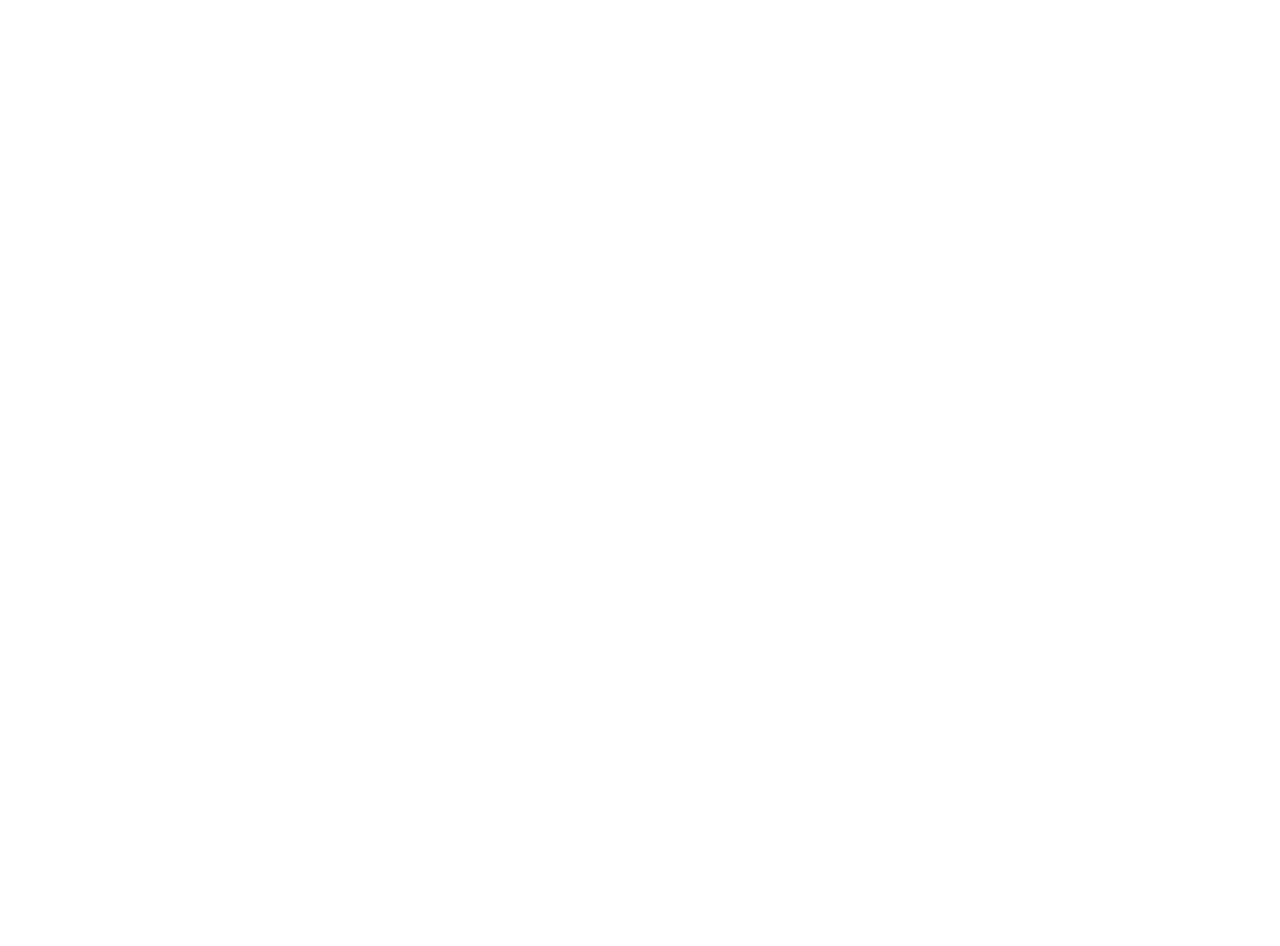
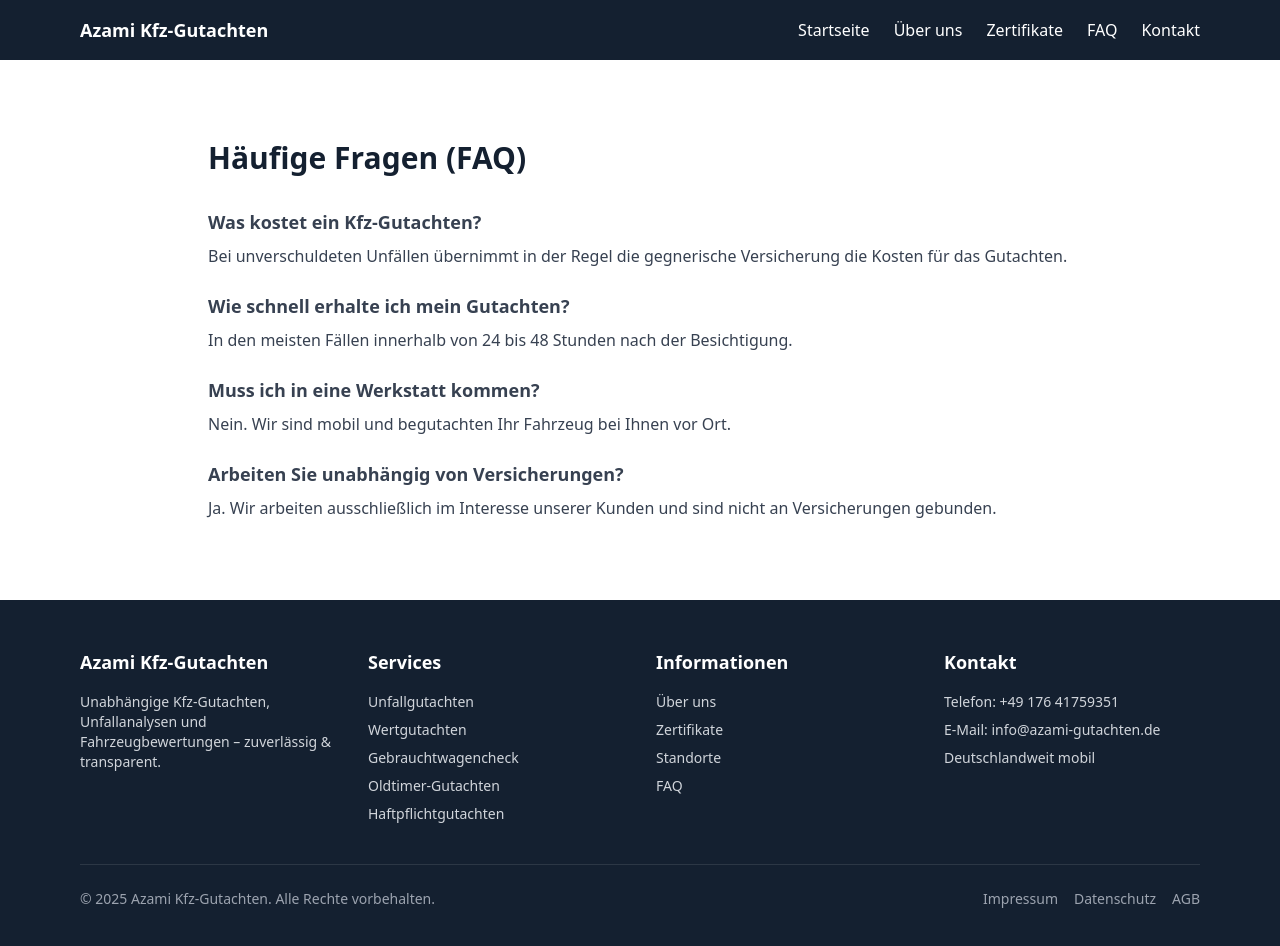
Before and after one commit to Mo-167/azami-kfz-gutachten, a React (Vite) app: page /faq in a window 1280 px wide. Before the commit this address had no page. Shown: the top 946 px of the page. Before the commit the page ends 800 px from the top, so only its background shows below. Built offline with nearby package versions, Linux system fonts and the light colour scheme.

Commit message:
Footer: Services ergänzt & Standorte-Seite hinzugefügt

```diff
--- a/src/App.tsx
+++ b/src/App.tsx
@@ -1,22 +1,32 @@
 import { BrowserRouter, Routes, Route } from "react-router-dom";
 
+import Layout from "./components/Layout";
 import Home from "./pages/Home";
 import Datenschutz from "./pages/Datenschutz";
 import Impressum from "./pages/Impressum";
 import AGB from "./pages/AGB";
 import UeberUns from "./pages/UeberUns";
 import Zertifikate from "./pages/Zertifikate";
+import FAQ from "./pages/FAQ";
+import Standorte from "./pages/Standorte";
+
+
 
 function App() {
   return (
     <BrowserRouter>
       <Routes>
-        <Route path="/" element={<Home />} />
-        <Route path="/datenschutz" element={<Datenschutz />} />
-        <Route path="/impressum" element={<Impressum />} />
-        <Route path="/agb" element={<AGB />} />
-        <Route path="/ueber-uns" element={<UeberUns />} />
-        <Route path="/zertifikate" element={<Zertifikate />} />
+        {/* Layout-Wrapper */}
+        <Route element={<Layout />}>
+          <Route path="/" element={<Home />} />
+          <Route path="/ueber-uns" element={<UeberUns />} />
+          <Route path="/zertifikate" element={<Zertifikate />} />
+          <Route path="/faq" element={<FAQ />} />
+          <Route path="/datenschutz" element={<Datenschutz />} />
+          <Route path="/impressum" element={<Impressum />} />
+          <Route path="/agb" element={<AGB />} />
+          <Route path="/standorte" element={<Standorte />} />
+        </Route>
       </Routes>
     </BrowserRouter>
   );
--- a/src/components/Footer.tsx
+++ b/src/components/Footer.tsx
@@ -1,54 +1,30 @@
-import { PhoneCall, Mail, MapPin, Shield } from "lucide-react";
+import { Link } from "react-router-dom";
 
 export default function Footer() {
   return (
-    <footer className="bg-footerBg text-gray-300 pt-16 pb-10 px-6">
-      <div className="max-w-7xl mx-auto">
+    <footer className="bg-heroBg text-white">
+      <div className="max-w-6xl mx-auto px-4 py-12">
 
-        {/* GRID: 4 SPALTEN */}
-        <div className="grid md:grid-cols-4 gap-12">
+        {/* Oberer Bereich */}
+        <div className="grid gap-8 md:grid-cols-4">
 
-          {/* SPALTE 1 – LOGO + TEXT + SOCIAL */}
+          {/* Firma */}
           <div>
-            <div className="flex items-center gap-2 mb-4">
-              <Shield className="text-iconBlue" size={26} />
-              <h3 className="text-white text-xl font-semibold">
-                KFZ-Gutachten Pro
-              </h3>
-            </div>
-
-            <p className="text-gray-400 text-sm leading-relaxed">
-              Ihr zertifizierter Partner für professionelle Kfz-Gutachten
-              bundesweit. Schnell, zuverlässig und anerkannt.
+            <h3 className="font-semibold text-lg mb-4">
+              Azami Kfz-Gutachten
+            </h3>
+            <p className="text-sm text-gray-300">
+              Unabhängige Kfz-Gutachten, Unfallanalysen und
+              Fahrzeugbewertungen – zuverlässig & transparent.
             </p>
-
-            {/* SOCIAL ICONS */}
-            <div className="flex gap-3 mt-5">
-              <a
-                href="#"
-                className="bg-[#1F2A3A] p-2 rounded-lg hover:bg-iconBlue transition"
-              >
-                <i className="fa-brands fa-facebook text-white"></i>
-              </a>
-              <a
-                href="#"
-                className="bg-[#1F2A3A] p-2 rounded-lg hover:bg-iconBlue transition"
-              >
-                <i className="fa-brands fa-twitter text-white"></i>
-              </a>
-              <a
-                href="#"
-                className="bg-[#1F2A3A] p-2 rounded-lg hover:bg-iconBlue transition"
-              >
-                <i className="fa-brands fa-linkedin-in text-white"></i>
-              </a>
-            </div>
           </div>
 
-          {/* SPALTE 2 – SERVICES */}
+          {/* Services */}
           <div>
-            <h4 className="text-white text-lg font-semibold mb-4">Services</h4>
-            <ul className="space-y-2 text-sm">
+            <h3 className="font-semibold text-lg mb-4">
+              Services
+            </h3>
+            <ul className="space-y-2 text-sm text-gray-300">
               <li>Unfallgutachten</li>
               <li>Wertgutachten</li>
               <li>Gebrauchtwagencheck</li>
@@ -57,64 +33,70 @@ export default function Footer() {
             </ul>
           </div>
 
-          {/* SPALTE 3 – INFORMATIONEN */}
+          {/* Informationen */}
           <div>
-            <h4 className="text-white text-lg font-semibold mb-4">Informationen</h4>
-            <ul className="space-y-2 text-sm">
-              <li>Über uns</li>
-              <li>Zertifikate</li>
-              <li>Referenzen</li>
-              <li>FAQ</li>
-              <li>Blog</li>
+            <h3 className="font-semibold text-lg mb-4">
+              Informationen
+            </h3>
+            <ul className="space-y-2 text-sm text-gray-300">
+              <li>
+                <Link to="/ueber-uns" className="hover:text-iconBlue transition">
+                  Über uns
+                </Link>
+              </li>
+              <li>
+                <Link to="/zertifikate" className="hover:text-iconBlue transition">
+                  Zertifikate
+                </Link>
+              </li>
+              <li>
+                <Link to="/standorte" className="hover:text-iconBlue transition">
+                  Standorte
+                </Link>
+              </li>
+              <li>
+                <Link to="/faq" className="hover:text-iconBlue transition">
+                  FAQ
+                </Link>
+              </li>
             </ul>
           </div>
 
-          {/* SPALTE 4 – KONTAKT */}
+          {/* Kontakt */}
           <div>
-            <h4 className="text-white text-lg font-semibold mb-4">Kontakt</h4>
+            <h3 className="font-semibold text-lg mb-4">
+              Kontakt
+            </h3>
+            <ul className="space-y-2 text-sm text-gray-300">
+              <li>Telefon: +49 176 41759351</li>
+              <li>E-Mail: info@azami-gutachten.de</li>
+              <li>Deutschlandweit mobil</li>
+            </ul>
+          </div>
 
-            {/* Telefon */}
-            <div className="flex gap-3 mb-4">
-              <PhoneCall className="text-iconBlue" size={20} />
-              <div>
-                <p className="text-sm text-white">+49 (0) 1521 234 5678</p>
-                <p className="text-xs text-gray-400">24/7 Hotline</p>
-              </div>
-            </div>
+        </div>
 
-            {/* Email */}
-            <div className="flex gap-3 mb-4">
-              <Mail className="text-iconBlue" size={20} />
-              <div>
-                <p className="text-sm text-white">info@azami-gutachten.de</p>
-              </div>
-            </div>
+        {/* Trennlinie */}
+        <div className="border-t border-white/10 mt-10 pt-6">
+          <div className="flex flex-col md:flex-row items-center justify-between gap-4 text-sm text-gray-400">
+            <p>
+              © {new Date().getFullYear()} Azami Kfz-Gutachten. Alle Rechte vorbehalten.
+            </p>
 
-            {/* Adresse */}
-            <div className="flex gap-3">
-              <MapPin className="text-iconBlue" size={20} />
-              <div>
-                <p className="text-sm text-white">Hauptstraße 123</p>
-                <p className="text-sm text-white">12345 Berlin</p>
-              </div>
+            <div className="flex gap-4">
+              <Link to="/impressum" className="hover:text-iconBlue transition">
+                Impressum
+              </Link>
+              <Link to="/datenschutz" className="hover:text-iconBlue transition">
+                Datenschutz
+              </Link>
+              <Link to="/agb" className="hover:text-iconBlue transition">
+                AGB
+              </Link>
             </div>
           </div>
         </div>
 
-        {/* LINIE */}
-        <div className="border-t border-gray-700 mt-12 pt-6"></div>
-
-        {/* UNTERER BEREICH */}
-        <div className="flex flex-col md:flex-row justify-between text-sm text-gray-500 gap-4">
-          <p>© 2025 Azami KFZ-Gutachten. Alle Rechte vorbehalten.</p>
-
-          <div className="flex gap-6">
-            <a href="#" className="hover:text-white transition">Impressum</a>
-            <a href="#" className="hover:text-white transition">Datenschutz</a>
-            <a href="#" className="hover:text-white transition">AGB</a>
-            <a href="#" className="hover:text-white transition">Cookie-Einstellungen</a>
-          </div>
-        </div>
       </div>
     </footer>
   );
--- /dev/null
+++ b/src/components/Layout.tsx
@@ -0,0 +1,15 @@
+import { Outlet } from "react-router-dom";
+import Navbar from "./Navbar";
+import Footer from "./Footer";
+
+export default function Layout() {
+  return (
+    <>
+      <Navbar />
+      <main>
+        <Outlet />
+      </main>
+      <Footer />
+    </>
+  );
+}
--- /dev/null
+++ b/src/components/Navbar.tsx
@@ -0,0 +1,35 @@
+import { Link } from "react-router-dom";
+
+export default function Navbar() {
+  return (
+    <header className="bg-heroBg text-white">
+      <div className="max-w-6xl mx-auto px-4 py-4 flex items-center justify-between">
+        {/* Logo / Name */}
+        <Link to="/" className="font-bold text-lg">
+          Azami Kfz-Gutachten
+        </Link>
+
+        {/* Navigation */}
+        <nav className="flex gap-6 text-sm md:text-base">
+          <Link to="/" className="hover:text-iconBlue transition">
+            Startseite
+          </Link>
+          <Link to="/ueber-uns" className="hover:text-iconBlue transition">
+            Über uns
+          </Link>
+          <Link to="/zertifikate" className="hover:text-iconBlue transition">
+            Zertifikate
+          </Link>
+          <Link to="/faq" className="hover:text-iconBlue transition">
+            FAQ
+          </Link>
+
+          {/* Kontakt ist ein Abschnitt auf der Startseite */}
+          <a href="/#contact" className="hover:text-iconBlue transition">
+            Kontakt
+          </a>
+        </nav>
+      </div>
+    </header>
+  );
+}
--- /dev/null
+++ b/src/pages/FAQ.tsx
@@ -0,0 +1,50 @@
+export default function FAQ() {
+  return (
+    <div className="max-w-4xl mx-auto py-20 px-4">
+      <h1 className="text-3xl font-bold text-heroBg mb-8">
+        Häufige Fragen (FAQ)
+      </h1>
+
+      <div className="space-y-6 text-gray-700">
+        <div>
+          <h3 className="font-semibold text-lg">
+            Was kostet ein Kfz-Gutachten?
+          </h3>
+          <p className="mt-2">
+            Bei unverschuldeten Unfällen übernimmt in der Regel die gegnerische
+            Versicherung die Kosten für das Gutachten.
+          </p>
+        </div>
+
+        <div>
+          <h3 className="font-semibold text-lg">
+            Wie schnell erhalte ich mein Gutachten?
+          </h3>
+          <p className="mt-2">
+            In den meisten Fällen innerhalb von 24 bis 48 Stunden nach der
+            Besichtigung.
+          </p>
+        </div>
+
+        <div>
+          <h3 className="font-semibold text-lg">
+            Muss ich in eine Werkstatt kommen?
+          </h3>
+          <p className="mt-2">
+            Nein. Wir sind mobil und begutachten Ihr Fahrzeug bei Ihnen vor Ort.
+          </p>
+        </div>
+
+        <div>
+          <h3 className="font-semibold text-lg">
+            Arbeiten Sie unabhängig von Versicherungen?
+          </h3>
+          <p className="mt-2">
+            Ja. Wir arbeiten ausschließlich im Interesse unserer Kunden und
+            sind nicht an Versicherungen gebunden.
+          </p>
+        </div>
+      </div>
+    </div>
+  );
+}
--- a/src/pages/Home.tsx
+++ b/src/pages/Home.tsx
@@ -3,7 +3,6 @@ import Services from "../components/Services";
 import Certificates from "../components/Certificates";
 import Examples from "../components/Examples";
 import Contact from "../components/Contact";
-import Footer from "../components/Footer";
 
 export default function Home() {
   return (
@@ -13,7 +12,6 @@ export default function Home() {
       <Certificates />
       <Examples />
       <Contact />
-      <Footer />
     </>
   );
 }
--- /dev/null
+++ b/src/pages/Standorte.tsx
@@ -0,0 +1,21 @@
+export default function Standorte() {
+  return (
+    <div className="max-w-4xl mx-auto py-20 px-4">
+      <h1 className="text-3xl font-bold text-heroBg mb-6">
+        Unsere Standorte
+      </h1>
+
+      <p className="text-gray-700 mb-6">
+        Wir sind deutschlandweit für Sie im Einsatz. Unsere Schwerpunkte
+        liegen aktuell in folgenden Regionen:
+      </p>
+
+      <ul className="list-disc list-inside text-gray-700 space-y-2">
+        <li>München & Umgebung</li>
+        <li>Frankfurt am Main & Umgebung</li>
+        <li>Hannover & Umgebung</li>
+        <li>Weitere Standorte auf Anfrage</li>
+      </ul>
+    </div>
+  );
+}
```
